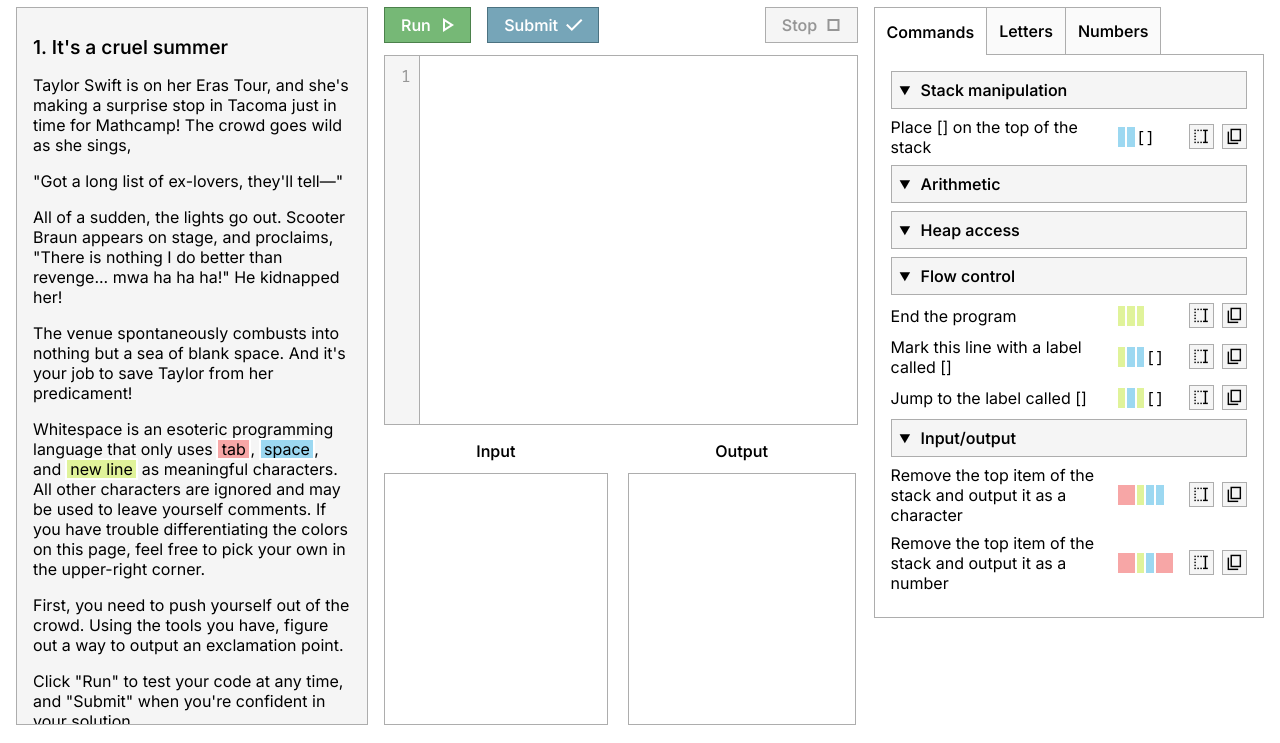
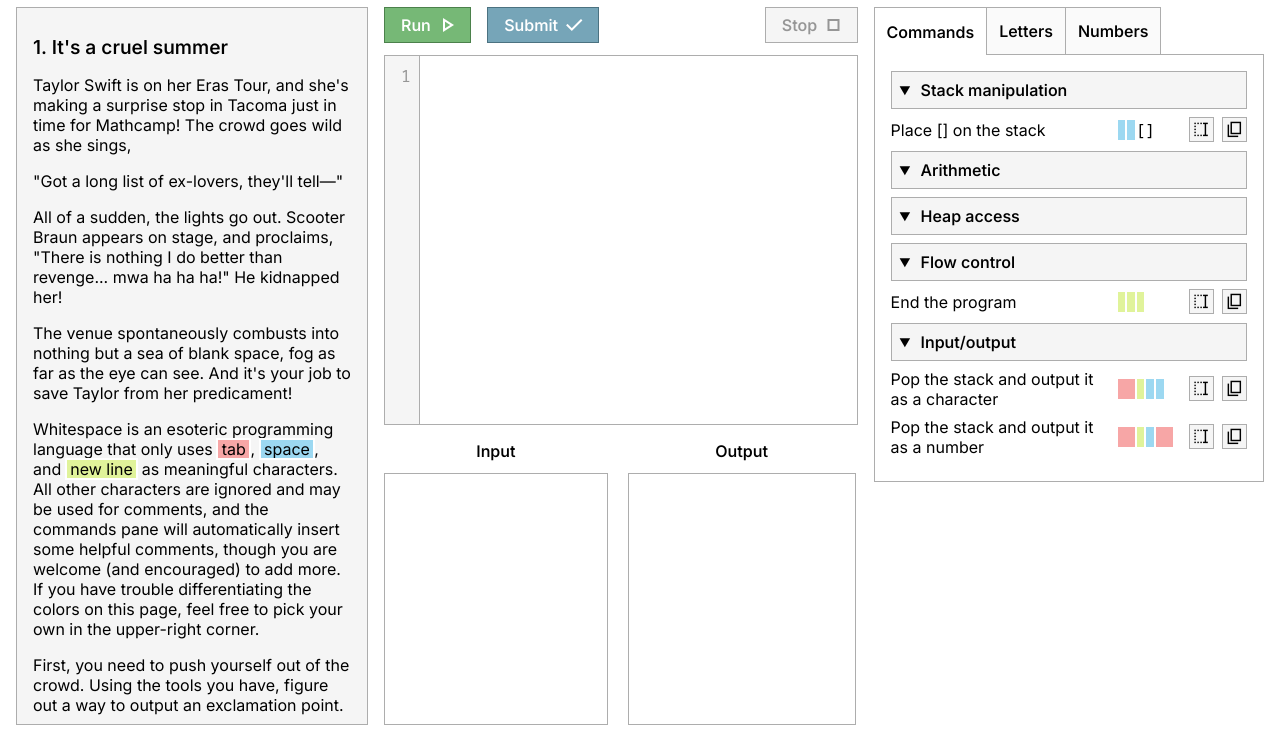
Before and after one commit to glenn-sun/learn-whitespace, a plain HTML site: page index.html in a window 1280 px wide. Shown: the part 57-800 px from the top of the page. Drawn offline with nearby package versions, Linux system fonts and the light colour scheme.

Commit message:
New level + bug fixes

```diff
--- a/codeManager.js
+++ b/codeManager.js
@@ -136,7 +136,7 @@
         } else if (e.data.error) {
             output_area.innerHTML = `<span class="error-msg">${e.data.error}</span>`;
         } else {
-            throw "unreachable"
+            throw "unreachable";
         }
     } else if (e.data.mode === 'submit') {
         if (e.data.error) {
--- a/commands.js
+++ b/commands.js
@@ -2,19 +2,25 @@
     push: {
         instruction: "  []",
         type: "stack",
-        meaning: "Place [] on the top of the stack",
+        meaning: "Place [] on the stack",
         first_appearance: 1,
+    },
+    dupl: {
+        instruction: " \n ",
+        type: "stack",
+        meaning: "Duplicate the top item on the stack",
+        first_appearance: 4,
     },
     printc: {
         instruction: "\t\n  ",
         type: "io",
-        meaning: "Remove the top item of the stack and output it as a character",
+        meaning: "Pop the stack and output it as a character",
         first_appearance: 1,
     },
     printn: {
         instruction: "\t\n \t",
         type: "io",
-        meaning: "Remove the top item of the stack and output it as a number",
+        meaning: "Pop the stack and output it as a number",
         first_appearance: 1,
     },
     end: {
@@ -23,16 +29,48 @@
         meaning: "End the program",
         first_appearance: 1,
     },
+    get: {
+        instruction: "\t\t\t",
+        type: "heap",
+        meaning: "Pop the stack and place the item stored at that location on the stack",
+        first_appearance: 3,
+    },
+    readc: {
+        instruction: "\t\n\t ",
+        type: "io",
+        meaning: "Pop the stack and store an input character at that location",
+        first_appearance: 3,
+    },
+    readn: {
+        instruction: "\t\n\t\t",
+        type: "io",
+        meaning: "Pop the stack and store an input number at that location",
+        first_appearance: 3,
+    },
+    add: {
+        instruction: "\t   ",
+        type: "arith",
+        meaning: "Pop the stack twice and place their sum on the stack",
+        first_appearance: 4,
+    },
+
     lbl: {
         instruction: "\n  []",
         type: "flow",
         meaning: "Mark this line with a label called []",
-        first_appearance: 1,
+        first_appearance: 4,
     },
     jmp: {
         instruction: "\n \n[]",
         type: "flow",
-        meaning: "Jump to the label called []",
-        first_appearance: 1,
+        meaning: "Jump to the label []",
+        first_appearance: 4,
     },
+    jmpz: {
+        instruction: "\n\t []",
+        type: "flow",
+        meaning: "Pop the stack and jump to the label [] if that item is zero",
+        first_appearance: 4,
+    }
+
 };
--- a/index.html
+++ b/index.html
@@ -270,8 +270,8 @@
         </div>
     </main>
     <script src="whitespace.js"></script>
+    <script src="codeManager.js"></script>
     <script src="levels.js"></script>
-    <script src="codeManager.js"></script>
     <script src="rightPaneManager.js"></script>
     <script src="settingsManager.js"></script>
     <script src="commands.js"></script>
--- a/levels.js
+++ b/levels.js
@@ -2,18 +2,18 @@
     {},
     {
         title: "It's a cruel summer",
-        text: `
+        text: _ => `
             <p>Taylor Swift is on her Eras Tour, and she's making a surprise stop in Tacoma just in time for Mathcamp! The crowd goes wild as she sings,</p>
             <p>"Got a long list of ex-lovers, they'll tell&mdash;" </p>
             <p>All of a sudden, the lights go out. Scooter Braun appears on stage, and proclaims, "There is nothing I do better than revenge... mwa ha ha ha!" He kidnapped her!</p>
 
-            <p>The venue spontaneously combusts into nothing but a sea of blank space. And it's your job to save Taylor from her predicament!</p>
+            <p>The venue spontaneously combusts into nothing but a sea of blank space, fog as far as the eye can see. And it's your job to save Taylor from her predicament!</p>
 
-            <p>Whitespace is an esoteric programming language that only uses <span class='tab'>&nbsp;tab&nbsp;</span>, <span class='space'>&nbsp;space&nbsp;</span>, and <span class='lf'>&nbsp;new&nbsp;line&nbsp;</span> as meaningful characters. All other characters are ignored and may be used to leave yourself comments. If you have trouble differentiating the colors on this page, feel free to pick your own in the upper-right corner.</p>
+            <p>Whitespace is an esoteric programming language that only uses <span class='tab'>&nbsp;tab&nbsp;</span>, <span class='space'>&nbsp;space&nbsp;</span>, and <span class='lf'>&nbsp;new&nbsp;line&nbsp;</span> as meaningful characters. All other characters are ignored and may be used for comments, and the commands pane will automatically insert some helpful comments, though you are welcome (and encouraged) to add more. If you have trouble differentiating the colors on this page, feel free to pick your own in the upper-right corner.</p>
 
             <p>First, you need to push yourself out of the crowd. Using the tools you have, figure out a way to output an exclamation point.</p>
 
-            <p>Click "Run" to test your code at any time, and "Submit" when you're confident in your solution.</p>
+            <p>By the way, "pop" means to remove the top item. Click "Run" to test your code at any time, and "Submit" when you're confident in your solution.</p>
         `,
         examples: [
             {
@@ -30,10 +30,10 @@
     },
     {
         title: "And I'll write your name",
-        text: `
+        text: _ => `
             <p>You run out past the crowds with your mighty exclamation point, and behind all the blank fog, you make out what seems to be a tall building with blank walls. Taylor's inside.</p>
             <p>Shout across the wall to tell Taylor what your name is. Feel free to pick any name you like, but this choice will be irreversible!</p>
-            <p>By the way, the <em>stack</em> is like a stack of paper. The last thing that you put on the stack will be the first thing you pick up. </p>
+            <p>Remember that the <em>stack</em> is like a stack of paper. The last thing that you put on the stack will be the first thing you pick up. </p>
         `,
         examples: [
             {
@@ -52,8 +52,98 @@
         ],
     },
     {
+        title: "And they said speak now",
+        text: data => `
+            <p>The wall is thick and you can barely make out Taylor's muffled reply. "${data.player_name}," she says, "I..." The voice is almost inaudible behind all the commotion of the concert. But don't panic. You realize that you can make a hearing aid from the blank fog!</p>
+            <p>Listen to each character that Taylor says, then repeat it back to her.</p>
+            <p>The <em>heap</em> is where you can store things. You need to specify an <em>address</em> for every item you store, which can just be any number you like.</p>
+        `,
+        examples: [
+            {
+                input: "A",
+                output: "A",
+            },
+            {
+                input: ".",
+                output: ".",
+            }
+        ],
+        tests: [
+            {
+                input: "e",
+                output: "e",
+            },
+            {
+                input: "6",
+                output: "6",
+            },
+            {
+                input: "+",
+                output: "+",
+            },
+        ],
+    },
+    {
+        title: "I'm only 17, I don't know anything",
+        text: data => `
+            <p>"${data.player_name}, can you tell me your age first?" The words clear up, now that you have your hearing aid. Taylor says that she really appreciates your generosity, but that really young kids might cause more trouble than help.</p>
+            <p>She will ask, "Are you <em>x</em> years old?" by just saying the number <em>x</em>. Since people who are 17 "don't know anything" (<em>betty</em>) but you "know everything at 18" (<em>Nothing New</em>), feign being 18 whether you really are or not, and reply "y" for yes and "n" for no.</p>
+            <p>A <em>label</em> can be any number. These are points in your code that you can jump to from elsewhere. </p>
+        `,
+        examples: [
+            {
+                input: "6",
+                output: "n",
+            },
+            {
+                input: "18",
+                output: "y",
+            },
+            {
+                input: "28",
+                output: "n",
+            }
+        ],
+        tests: [
+            {
+                input: "17",
+                output: "n",
+            },
+            {
+                input: "18",
+                output: "y",
+            },
+            {
+                input: "19",
+                output: "n",
+            },
+            {
+                input: "80",
+                output: "n",
+            },
+            {
+                input: "1",
+                output: "n",
+            }
+        ],
+    },
+    // {
+    //     title: "Are you ready for it?",
+    //     text: _ => `
+    //         <p>"Okay, I guess 17 is fine. Here's the plan," she says. "We'll count down together and then on zero, we'll both punch this wall as hard as we can." Apparently, the wall is made of plywood and it's fairly easy to break.</p>
+    //         <p>After Taylor says the starting number, begin counting down with her.</p>
+    //     `,
+    //     examples: [
+    //         {
+    //             input: "5",
+    //             output: "43210",
+    //         },
+    //     ],
+    //     tests: [],
+    // },
+    {
         title: "A blank space",
-        text: `
+        text: _ => `
             <p>Congratulations! You've saved Taylor Swift from Scooter Braun and also learned Whitespace along the way.</p>
             <p>Though Taylor is saved, the blank world that Scooter created is still around, so you're still stuck programming with tabs, spaces, and new lines. But at least you now have the freedom to make whatever you like! Have fun!</p>
         `,
--- a/populate.js
+++ b/populate.js
@@ -22,7 +22,7 @@
         submit_button.classList.remove('hidden');
     }
     level_title.innerHTML = `${current_level}. ${LEVELS[current_level].title}`;
-    instructions_text.innerHTML = LEVELS[current_level].text;
+    instructions_text.innerHTML = LEVELS[current_level].text({player_name: player_name});
     examples.innerHTML = "";
     for (let ex of LEVELS[current_level].examples) {
         examples.innerHTML += `
@@ -113,28 +113,28 @@
 }
 
 ascii_table.innerHTML += new_row(
-    ascii_to_instr(9),
+    ascii_to_instr(9, false),
     "Tab",
     `insertAscii(9)`,
     "copyAscii(9)",
 )
 
 ascii_table.innerHTML += new_row(
-    ascii_to_instr(10),
+    ascii_to_instr(10, false),
     "New line",
     "insertAscii(10)",
     "copyAscii(10)",
 )
 
 ascii_table.innerHTML += new_row(
-    ascii_to_instr(32),
+    ascii_to_instr(32, false),
     "Space",
     "insertAscii(32)",
     "copyAscii(32)",
 )
 
 for (let code = 33; code <= 126; code++) {
-    let instruction = ascii_to_instr(code);
+    let instruction = ascii_to_instr(code, false);
 
     let row = new_row(
         instruction,
```
Also changed, not shown: rightPaneManager.js (+26 -11 lines), whitespace.js (+11 -4 lines).
